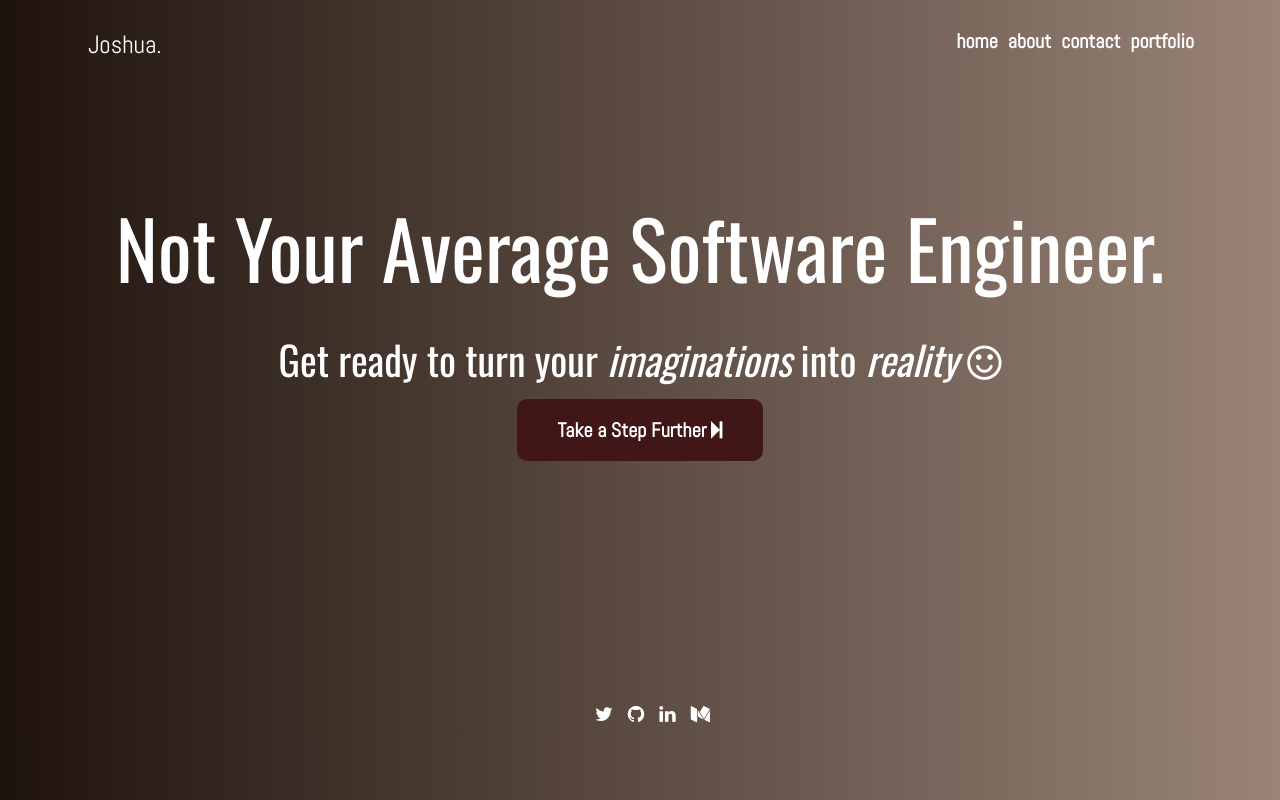
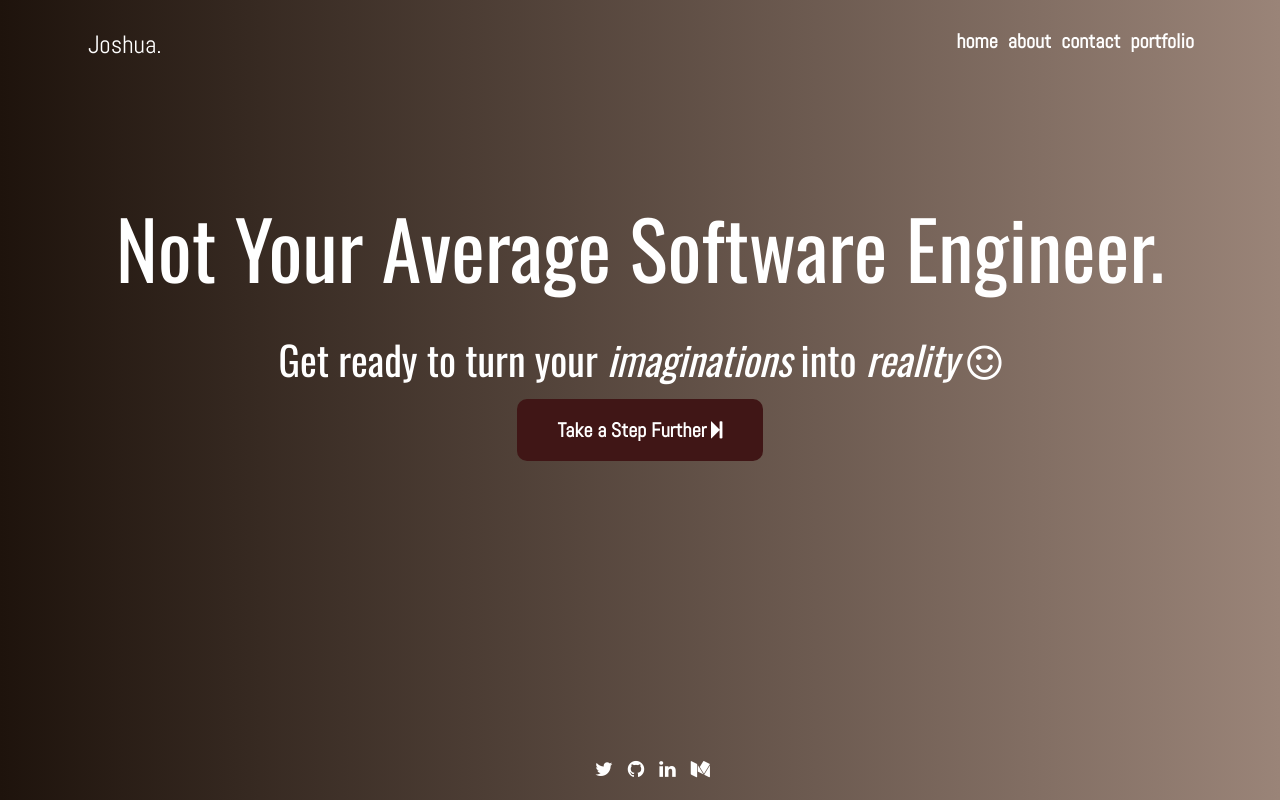
Before and after one commit to joshtom/olajidejoshua, a React (Create React App) app: page /home in a window 1280 px wide. Built offline with nearby package versions, Linux system fonts and the light colour scheme; a web font is replaced by a local one.

Commit message:
Contact form handler added

```diff
--- a/src/Footer.js
+++ b/src/Footer.js
@@ -4,11 +4,12 @@ import styled from 'styled-components'
 const Footer = styled.footer`
     height: auto;
     ${'' /* position: absolute; */}
-    bottom: 10px;;
+    bottom: 10px;
     display: block;
     width: 100%;
     padding: 5px;
     background: transparent;
+    position: absolute;
 
 `
 const SocialIcons = styled.div`
--- a/src/contact.js
+++ b/src/contact.js
@@ -42,6 +42,7 @@ class Contact extends Component {
         text: `${Message}`,
         html: '<strong>and easy to do anywhere, even with Node.js</strong>',
         };
+        debugger;
         if(sgMail.send(msg)){
             alert('Your message has been sent Successfully');
         } else {
@@ -57,8 +58,9 @@ class Contact extends Component {
         }
         return(
             <div>
+            <div style={{height: '95vh', position: 'relative'}}>
             <Nav />
-            <div className="container mt-5 p-2 mb-4">
+            <div className="container mt-5 p-2">
                 <div className="row">
                     <div className="col-lg-8 col-md-12 col-sm-12">
                         <h1 className="mb-3">contact</h1>
@@ -99,6 +101,7 @@ class Contact extends Component {
             </div>
             <Foot />
             </div>
+            </div>
         )
     }
 }
--- a/src/home.js
+++ b/src/home.js
@@ -64,7 +64,7 @@ class Home extends React.Component {
 
         return(
             <div>
-            <div className="h-page" style={{height: '87vh', border: '1px solid trabsparent'}}>
+            <div className="h-page" style={{height: 'auto', position: 'relative'}}>
             <Nav />
             <Container className="container">
             <div className="row m-auto">
--- a/src/lpage.js
+++ b/src/lpage.js
@@ -75,7 +75,7 @@ class Lpage extends React.Component {
           }
         return(
             <div>
-    <div className="lpage" style={{height: '87vh', border: '1px solid transparent'}}>
+    <div className="lpage" style={{height: 'auto', position: 'relative'}}>
     <div className="container" style={Container}>
     <div className="row">
     <div className="col-lg-12 col-md-12 col-sm-12 col-xs-12">
--- a/src/portfolio.js
+++ b/src/portfolio.js
@@ -43,7 +43,7 @@ class Portfolio extends Component {
             <div>
             <PNav/>
             <div className="portfolio">
-            <div className="container mt-4">
+            <div className="container">
             <div className="row mb">
 
                 <div className="col-lg-8 col-md-8 col-sm-12">
```
